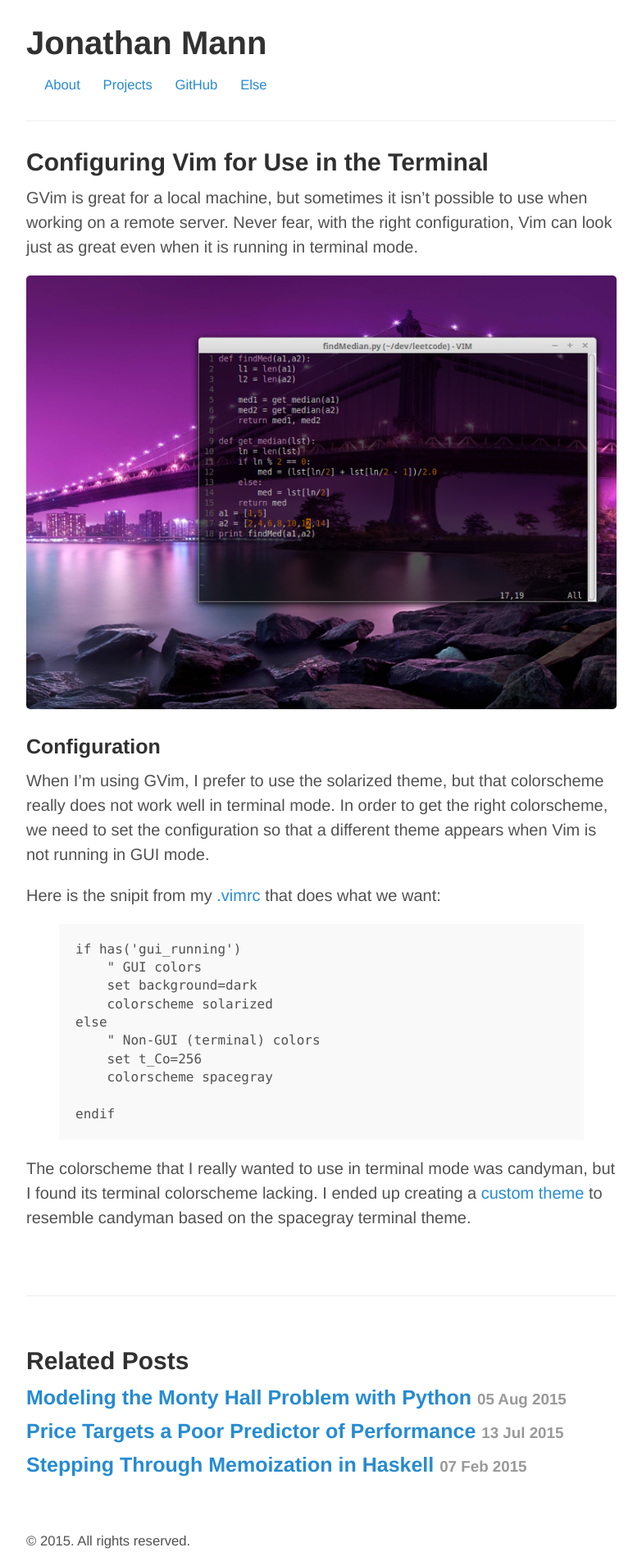
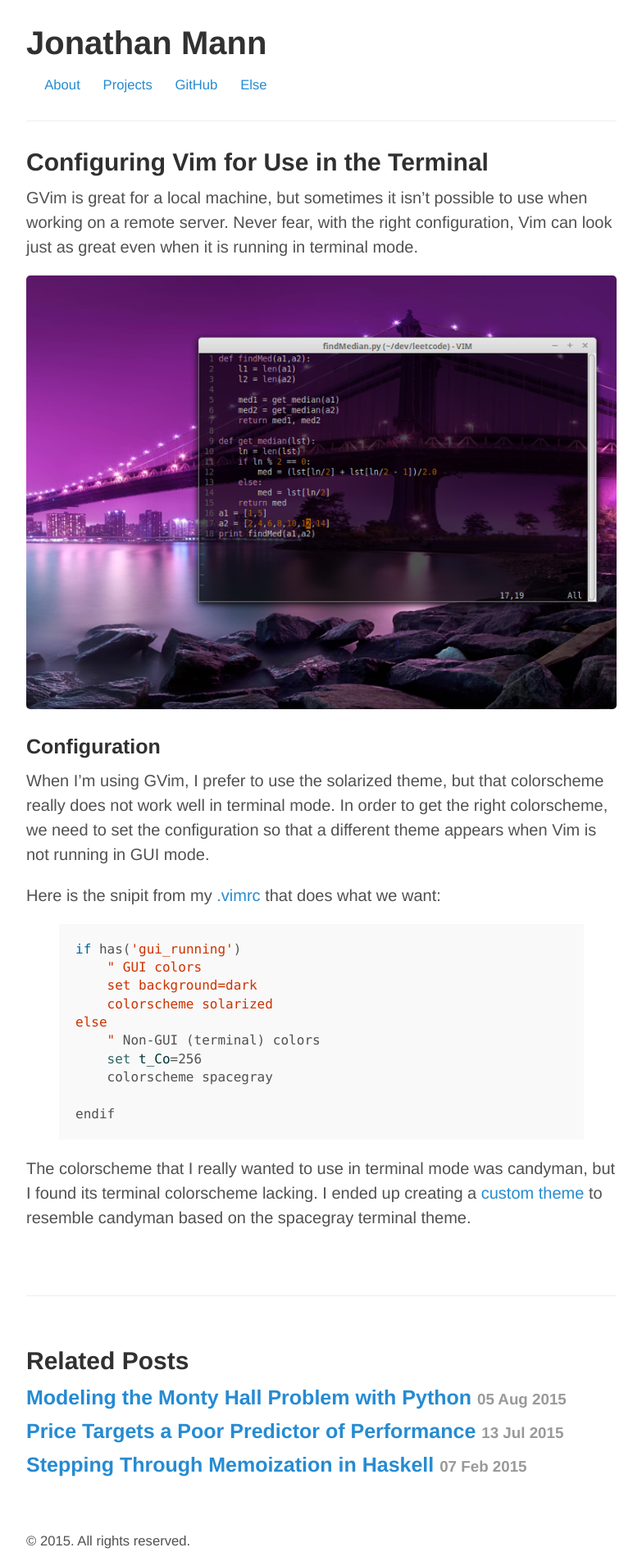
Before and after one commit to jonathanmann/jonathanmann.github.io, a Jekyll site: the page built from _posts/2015-05-05-vim-for-terminal.md, in a window 1280 px wide. Shown: the whole page at 82% size, without its empty margins (248-1031 px from the left). Built offline with Jekyll 4.4.1, drawn with Linux system fonts in a browser that asks for light colours.

Commit message:
change highlight options for vim post

```diff
--- a/_posts/2015-05-05-vim-for-terminal.md
+++ b/_posts/2015-05-05-vim-for-terminal.md
@@ -15,7 +15,7 @@ When I'm using GVim, I prefer to use the solarized theme, but that colorscheme r
 
 Here is the snipit from my [.vimrc](https://github.com/jonathanmann/vim_config/blob/master/.vimrc) that does what we want:
 
-{% highlight vimrc %}
+{% highlight sh %}
 if has('gui_running')
     " GUI colors
     set background=dark
```
